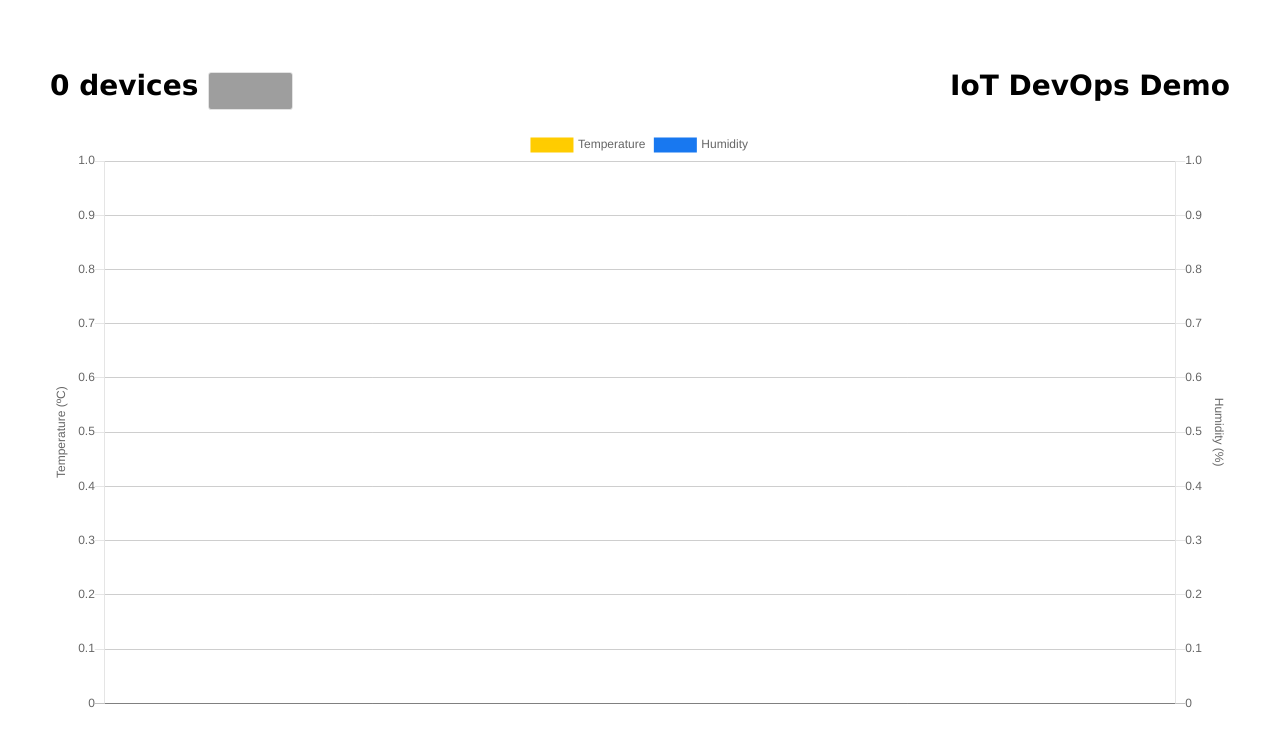
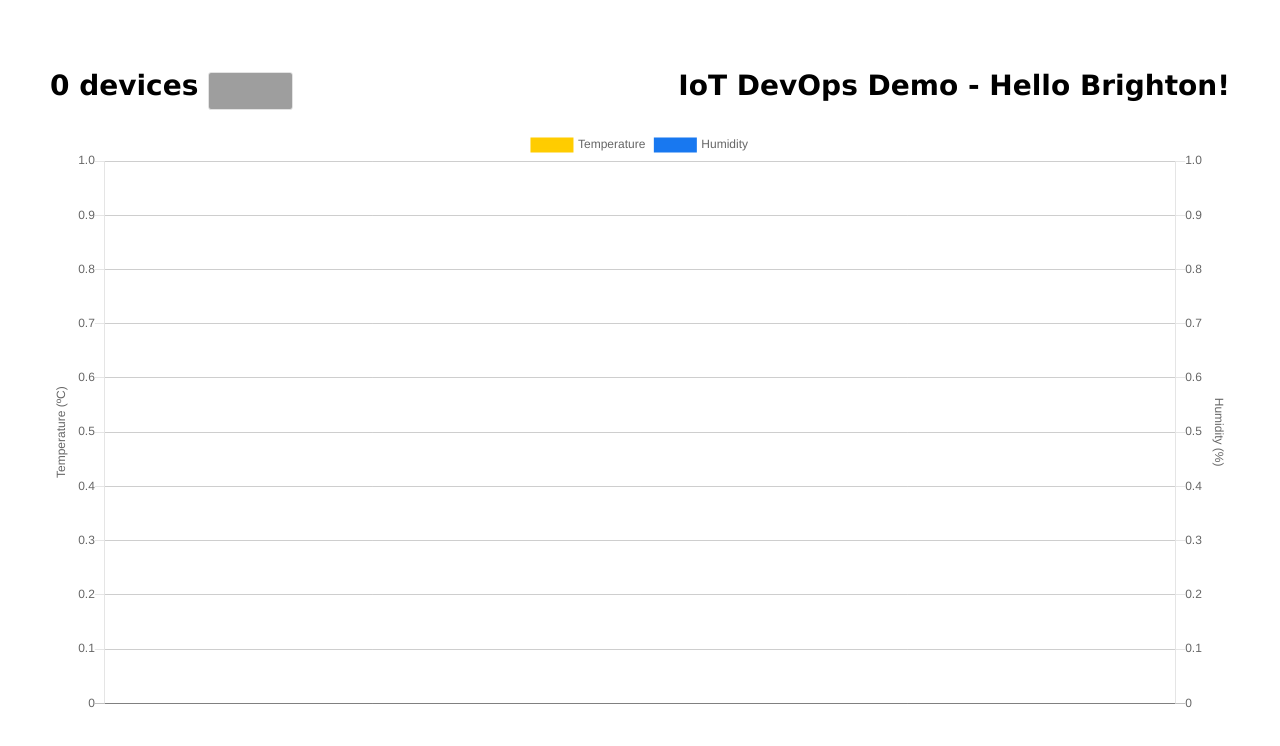
Before and after one commit to pjgpetecodes/iotdevopswebapp, a website: page public/index.html in a window 1280 px wide. Drawn offline with nearby package versions, Linux system fonts and the light colour scheme; grey boxes are pictures that could not be loaded.

Commit message:
Changed Title

```diff
--- a/public/index.html
+++ b/public/index.html
@@ -20,7 +20,7 @@
             <span id="deviceCount">0 devices</span>
             <select id="listOfDevices" class="select_box"></select>
         </span>
-        <span>IoT DevOps Demo</span>
+        <span>IoT DevOps Demo - Hello Brighton!</span>
     </h1>
     <div>
         <canvas id="iotChart"></canvas>
```
